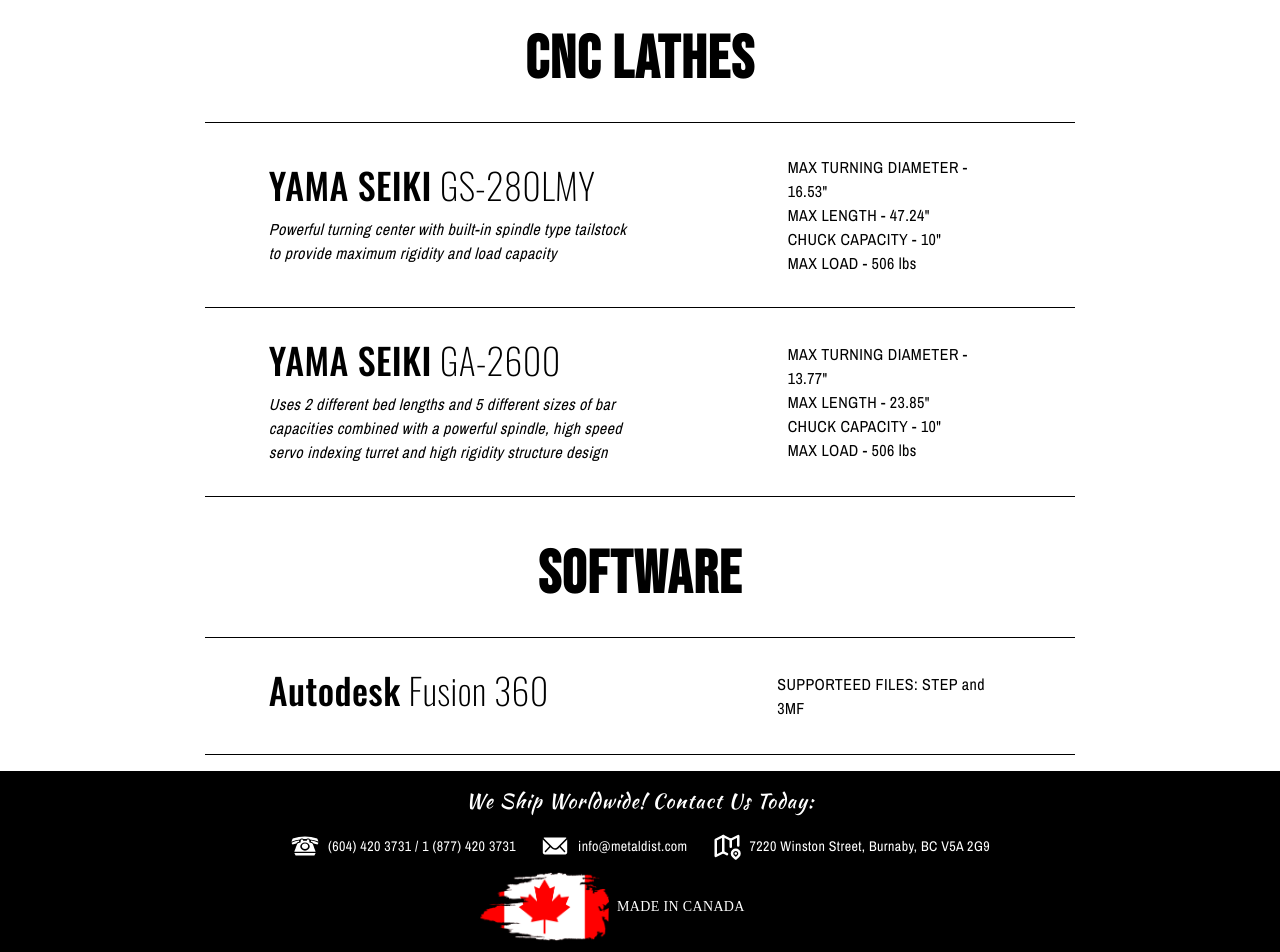
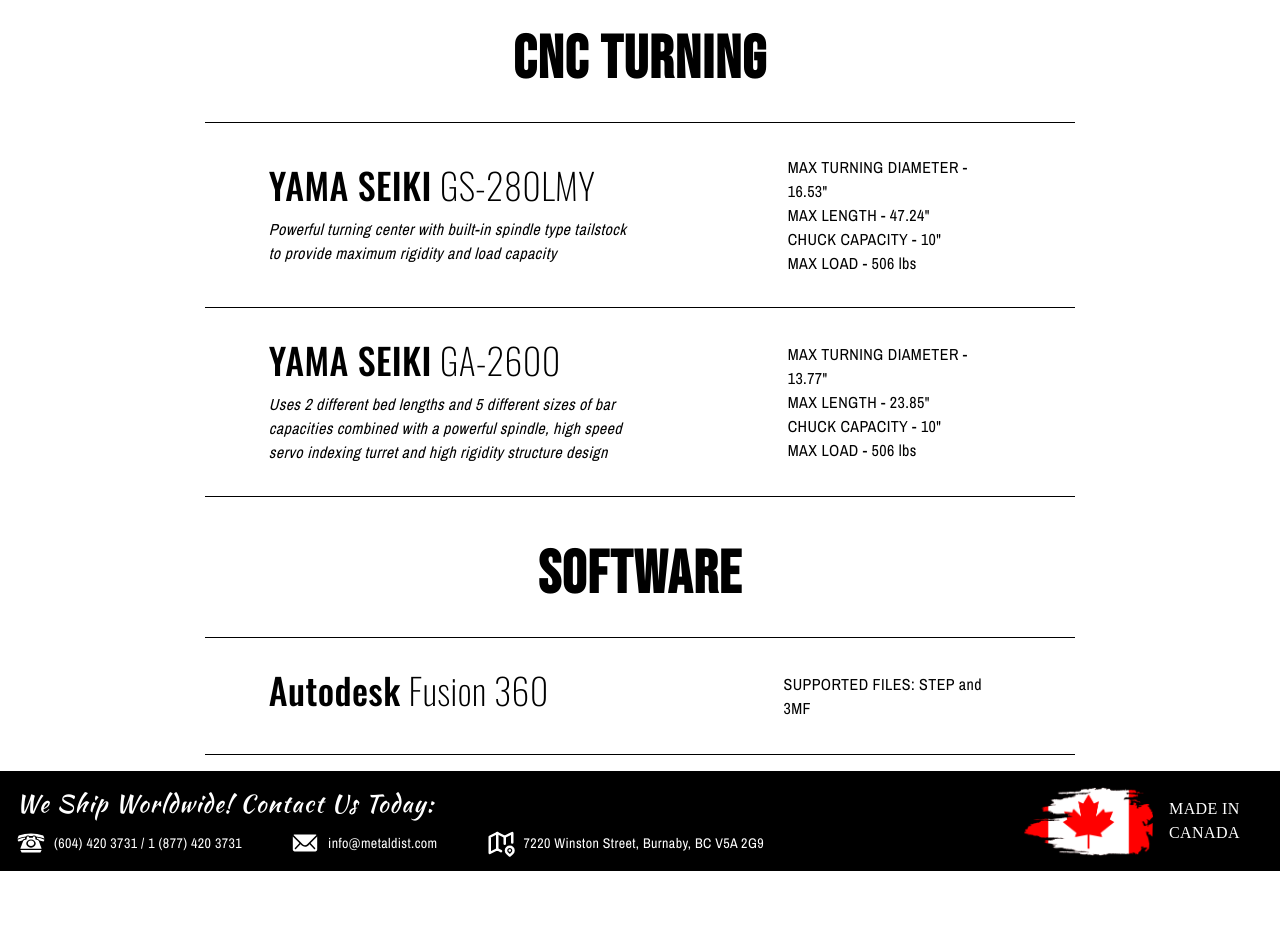
Before and after one commit to a-tuyen/maxumcnc, a Next.js app: page /technology in a window 1280 px wide. Shown: the part 1062-2014 px from the top of the page. After the commit the page ends 1933 px from the top, so only its background shows below. Built offline with nearby package versions, Linux system fonts and the light colour scheme; a web font is replaced by a local one.

Commit message:
little changes in formatting/grammar

```diff
--- a/app/technology/page.jsx
+++ b/app/technology/page.jsx
@@ -5,7 +5,7 @@ const Technology = () => {
   return (
     <div>
       <Hero2
-        heading={"OUR EQUIPMENT"}
+        heading={"OUR TECHNOLOGY"}
         message={
           "We have top of the line CNC machines and a fully equippped machine shop to get you from start to finish"
         }
@@ -13,7 +13,7 @@ const Technology = () => {
       />
 
       <div className="flex flex-col items-center mt-[150px]">
-        <h1 className="text-md mb-8 text-center">CNC Milling Machines</h1>
+        <h1 className="text-md mb-8 text-center">CNC Milling</h1>
 
         <div className="flex flex-col items-center md:flex-row md:justify-start py-8 md:px-[5%] border-y-[1.5px] border-black w-[90%] lg:w-[68%]">
           <div className="w-[70%] flex flex-col items-center md:items-start">
@@ -53,7 +53,7 @@ const Technology = () => {
           </ul>
         </div>
 
-        <h1 className="text-md mt-8 mb-8 text-center">CNC LATHES</h1>
+        <h1 className="text-md mt-8 mb-8 text-center">CNC TURNING</h1>
 
         <div className="flex flex-col items-center md:flex-row md:justify-start py-8 md:px-[5%] border-y-[1.5px] border-black w-[90%] lg:w-[68%]">
           <div className="w-[70%] flex flex-col items-center md:items-start">
@@ -109,7 +109,7 @@ const Technology = () => {
           </div>
 
           <ul className="list-none text-center md:text-left">
-            <li>SUPPORTEED FILES: STEP and 3MF</li>
+            <li>SUPPORTED FILES: STEP and 3MF</li>
             {/* <li>MAX LENGTH - 23.85&quot;</li>
             <li>CHUCK CAPACITY - 10&quot;</li>
             <li>MAX LOAD - 506 lbs</li> */}
--- a/components/Footer.jsx
+++ b/components/Footer.jsx
@@ -8,30 +8,21 @@ import { GrMapLocation } from "react-icons/gr";
 const Footer = () => {
   return (
     <>
-      {/* <div className="bg-black h-[20vh] flex py-2">
-        <h1 className="text-white w-[100%]">Footer</h1>
-
-        <div className="flex flex-col justify-center w-[12%]">
-          <Image className="flex pb-2"
-          src="/images/made-in-canada.png" width={137} height={75} />
-          <div className="flex text-white text-xs lg:text-sm text-center font-fancy w-[100%]">MADE IN CANADA</div>
-        </div>
-
-      </div> */}
-
-      <div className="flex flex-col items-center bg-black h-[15%] w-[100%]">
-        <h4 className="text-white text-xl tracking-wider font-banner font-thin text-center py-4">
+      <div className="flex flex-col lg:flex-row items-center lg:justify-between bg-black h-[15%] lg:h-[100px] w-[100%] z-[100]">
+        <div className="lg:w-[75%]">
+        <h4 className="text-white text-xl lg:text-2xl tracking-wider font-banner font-thin text-center lg:text-left py-4 lg:pt-1 lg:pb-2 lg:px-4">
           We Ship Worldwide! Contact Us Today:
         </h4>
-        <div>
-          <ul className="text-white flex flex-col md:flex-row md:w-[100%] text-left w-[100%]">
-            <li className="flex items-center z-40">
+          <ul className="text-white flex flex-col md:flex-row  pl-[12%] lg:pl-4 md:pl-0 text-left w-[100%] md:w-[100%]">
+            <li className="flex items-center">
               <GiRotaryPhone size={30} />{" "}
-              <p className="pl-2 md:pr-6 text-sm">(604) 420 3731 / 1 (877) 420 3731</p>
+              <p className="pl-2 md:pr-6 lg:pr-12 text-sm">
+                (604) 420 3731 / 1 (877) 420 3731
+              </p>
             </li>
             <li className="flex items-center">
               <IoIosMail size={30} />
-              <p className="pl-2 md:pr-6 text-sm">info@metaldist.com</p>
+              <p className="pl-2 md:pr-6 lg:pr-12 text-sm">info@metaldist.com</p>
             </li>
             <li className="flex items-center">
               <TbMap2 size={30} />
@@ -42,14 +33,14 @@ const Footer = () => {
           </ul>
         </div>
 
-        <div className="flex justify-center items-center w-[25%] py-2.5">
+        <div className="flex justify-center items-center lg:justify-end w-[25%] lg:w-[20%] py-2.5 lg:pr-4">
           <Image
             className="flex pr-2"
             src="/images/made-in-canada.png"
             width={137}
             height={75}
           />
-          <div className="flex text-white text-xs lg:text-sm text-left text-nowrap font-fancy w-[100%]">
+          <div className="flex text-white text-xs lg:text-base text-left font-fancy w-[100%] lg:pl-2">
             MADE IN CANADA
           </div>
         </div>
```
